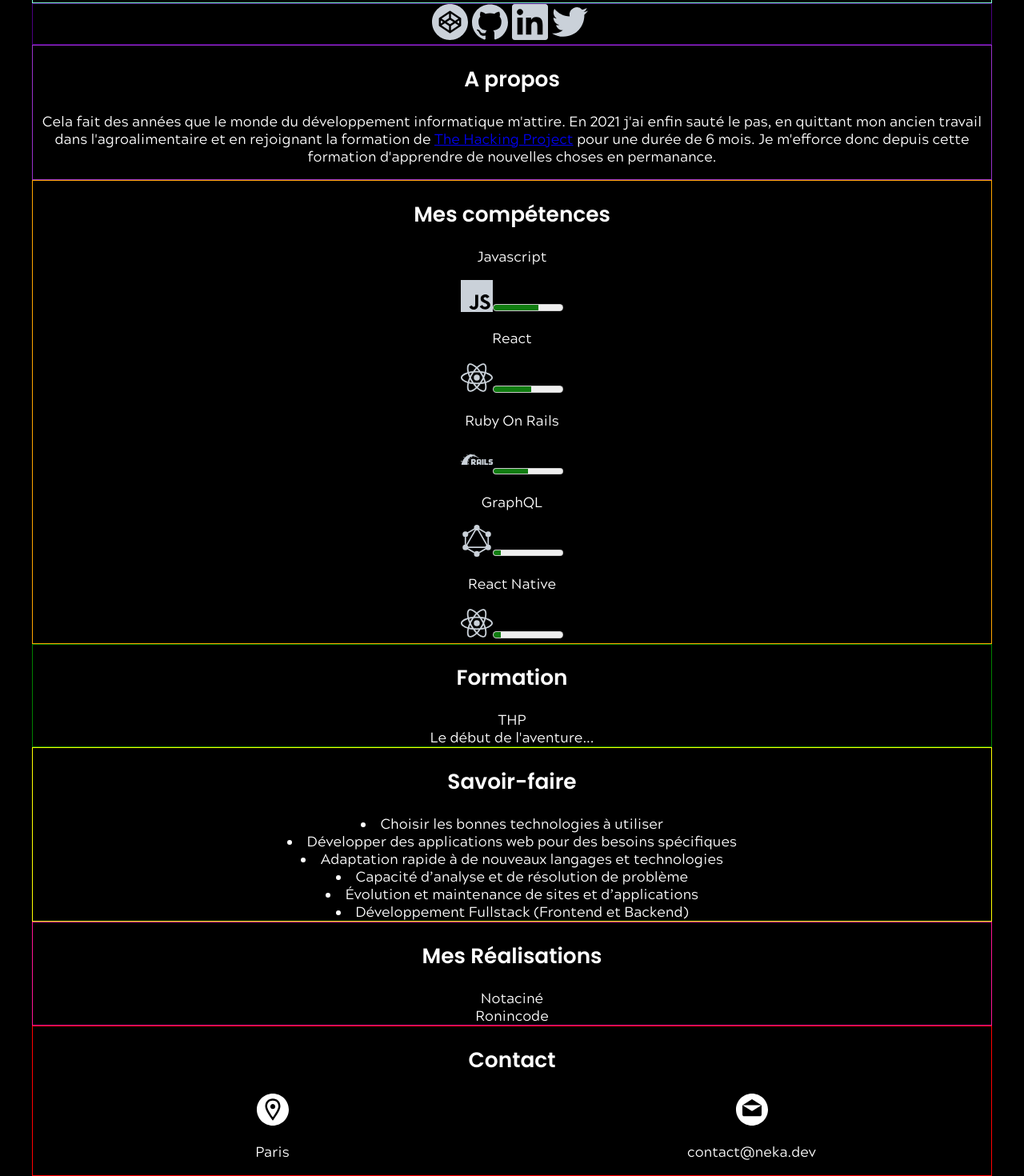
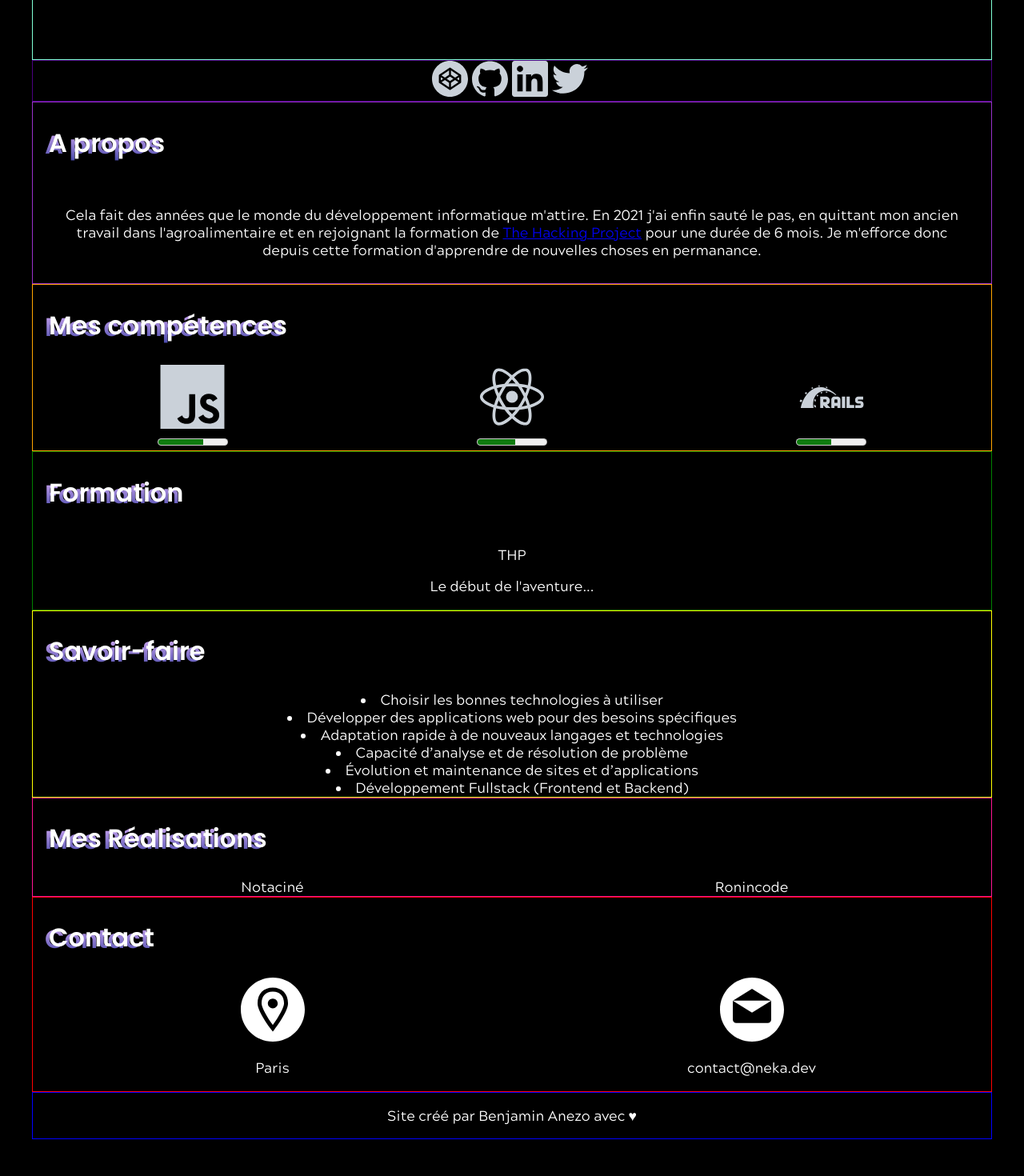
Before and after one commit to Nekall/personal-site, a React (Create React App) app: page / in a window 1280 px wide. Shown: the part 460-1930 px from the top of the page at 80% size. After the commit the page ends 1884 px from the top, so only its background shows below. Built offline with nearby package versions, Linux system fonts and the light colour scheme.

Commit message:
docs&style: new style & more infos

```diff
--- a/src/components/Navbar/index.jsx
+++ b/src/components/Navbar/index.jsx
@@ -5,7 +5,12 @@ const Navbar=()=>(
       <p className="name front-name">Benjamin Anezo</p>
       <p className="bold note">DEVELOPPEUR FULLSTACK JUNIOR</p>
     </div>
-
+    <div className="anchors">
+      <a href="#competences">competences</a>
+      <a href="#formation">formation</a>
+      <a href="#projects">pojects</a>
+      <a href="#contact">contact</a>
+    </div>
   </nav>
 );
 
--- a/src/pages/Home/index.jsx
+++ b/src/pages/Home/index.jsx
@@ -17,13 +17,15 @@ import me from "../../assets/images/me.png";
 
 
 const Home=()=>{
+
   return(
-    <div className="columns">
-    <div>
+    <div className="container">
+
       <div className="photo">
         <img className="background" src={background} alt="background"/>
         <img className="me" src={me} alt="me"/>
       </div>
+
       <div className="social">
         <a href='https://codepen.io/LilNeka/' target="_blank" rel="noreferrer"><img alt="codepen" className="logo codepen" src={codepen} /></a>
         <a href='https://github.com/Nekall' target="_blank" rel="noreferrer"><img alt="github" className="logo github" src={github} /></a>
@@ -32,7 +34,11 @@ const Home=()=>{
       </div>
 
       <div className="about">
+        <div className="title-container">
+          <h2 className="title shadow">A propos</h2>
           <h2 className="title">A propos</h2>
+        </div>
+
         <p>
           Cela fait des années que le monde du développement informatique m'attire.
           En 2021 j'ai enfin sauté le pas, en quittant mon ancien travail dans l'agroalimentaire et en rejoignant
@@ -41,48 +47,53 @@ const Home=()=>{
         </p>
       </div>
 
-      <div className="skills">
+      <div className="skills" id="competences">
+        <div className="title-container">
+          <h2 className="title shadow">Mes compétences</h2>
           <h2 className="title">Mes compétences</h2>
-        <p>Javascript</p>
+        </div>
+
+        <div className="technos">
+          <div>
             <img className="techno-logo javascript" src={javascript} alt="javascript"/>
             <meter id="React"
              min="0" max="100"
              value="65">
             </meter>
-        <p>React</p>
+          </div>
+          <div>
             <img className="techno-logo react" src={react} alt="react"/>
             <meter id="React"
             min="0" max="100"
             value="55">
             </meter>
-        <p>Ruby On Rails</p>
+          </div>
+          <div>
             <img className="techno-logo rubyonrails" src={rubyonrails} alt="rubyonrails"/>
             <meter id="React Native"
              min="0" max="100"
              value="50">
             </meter>
-        <p>GraphQL</p>
-        <img className="techno-logo graphql" src={graphql} alt="graphql"/>
-        <meter id="GraphQL"
-        min="0" max="100"
-        value="10">
-        </meter>
-        <p>React Native</p>
-        <img className="techno-logo react" src={react} alt="react native"/>
-        <meter id="React Native"
-         min="0" max="100"
-         value="10">
-        </meter>
+          </div>
+        </div>
       </div>
 
-      <div className="speech">
+      <div className="speech" id="formation">
+        <div className="title-container">
+          <h2 className="title shadow">Formation</h2>
           <h2 className="title">Formation</h2>
-        <div>THP</div>
-        <div>Le début de l'aventure...</div>
+        </div>
+
+        <p>THP</p>
+        <p>Le début de l'aventure...</p>
       </div>
 
       <div className="expertise">
+        <div className="title-container">
+          <h2 className="title shadow">Savoir-faire</h2>
           <h2 className="title">Savoir-faire</h2>
+        </div>
+
         <li> Choisir les bonnes technologies à utiliser</li>
         <li> Développer des applications web pour des besoins spécifiques</li>
         <li> Adaptation rapide à de nouveaux langages et technologies</li>
@@ -91,15 +102,24 @@ const Home=()=>{
         <li> Développement Fullstack (Frontend et Backend)</li>
       </div>
 
-      <div className="projects">
+      <div className="projects" id="projects">
+        <div className="title-container">
+          <h2 className="title shadow">Mes Réalisations</h2>
           <h2 className="title">Mes Réalisations</h2>
+        </div>
+        <div className="projects-columns">
           <div>Notaciné</div>
           <div>Ronincode</div>
         </div>
+      </div>
 
 
-      <div className="contact">
+      <div className="contact" id="contact">
+        <div className="title-container">
+          <h2 className="title shadow">Contact</h2>
           <h2 className="title">Contact</h2>
+        </div>
+
         <div className="contact-columns">
           <div>
             <img className="logo-contact" src={location} alt="localisation"/>
@@ -117,7 +137,6 @@ const Home=()=>{
       </footer>
 
     </div>
-    </div>
   )
 };
 export default Home;
--- /dev/null
+++ b/src/style/colors.scss
@@ -0,0 +1,5 @@
+$color-black: #000000;
+$color-white: #ffffff;
+$blue-lavender: #3c41a5;
+$light-pink: #e8b9fe;
+$light-grey: #747474;
--- a/src/style/main.scss
+++ b/src/style/main.scss
@@ -1,3 +1,5 @@
+@import "colors.scss";
+
 @font-face {
   font-family: 'Acherus Grotesque';
   src: url('../assets/fonts/acherus-grotesque.woff');
@@ -13,18 +15,22 @@
   src: url('../assets/fonts/poppins-semibold.ttf');
 }
 
+html{
+  scroll-behavior: smooth;
+}
 
 body{
   font-family: 'Acherus Grotesque';
-  color: #ffffff;
+  color: $color-white;
   margin: 0;
   padding: 0;
-  background-color: #000000;
+  background-color: $color-black;
   text-align: center;
   font-size: 1.1rem;
+  cursor: crosshair;
 }
 
-.columns{
+.container{
   max-width: 1200px;
   margin-left: auto;
   margin-right: auto;
@@ -37,9 +43,24 @@ body{
 
 .title{
   font-family: 'Poppins Semibold';
+  position: absolute;
+  font-size: 2rem;
+  padding-left: 20px;
+
+  &.shadow{
+    background: -webkit-linear-gradient($light-pink, $blue-lavender);
+    -webkit-background-clip: text;
+    -webkit-text-fill-color: transparent;
+    font-size: 2rem;
+    margin-left: -5px;
+    padding-top: 2px;
+  }
 }
 
-
+.title-container{
+  width: 100%;
+  height: 100px;
+}
 //###############
 
 //#### Social ####
@@ -55,6 +76,7 @@ footer{
   width: 45px;
   margin-right: 5px;
   filter: invert(91%) sepia(10%) saturate(191%) hue-rotate(169deg) brightness(93%) contrast(87%);
+  transition: 0.5s;
 
   &.linkedin:hover{
     filter: invert(24%) sepia(78%) saturate(2189%) hue-rotate(197deg) brightness(95%) contrast(92%);
@@ -69,7 +91,7 @@ footer{
   }
 
   &.github:hover{
-    filter: invert(47%) sepia(13%) saturate(3683%) hue-rotate(326deg) brightness(91%) contrast(107%);
+    filter: invert(25%) sepia(24%) saturate(5961%) hue-rotate(226deg) brightness(81%) contrast(85%);
   }
 }
 
@@ -93,12 +115,26 @@ footer{
 .name{
   position: absolute;
   &.front-name{
-    color: #000000;
-    font-size: 1rem;
-    -webkit-text-stroke: 2px #ffffff;
+    color: $color-black;
+    -webkit-text-stroke: 2px $color-white;
     font-size: 2.33rem;
     margin-left: 5px;
     padding-bottom: 1px;
+  }
+}
+
+.anchors{
+  display: flex;
+  justify-content: flex-end;
+  & a{
+    color: $color-white;
+    text-decoration: none;
+    padding: 10px;
+    margin: 6px;
+    border: dashed 2px $color-white;
+  }
+  & a:hover{
+    border: solid 2px $color-white;
   }
 }
 
@@ -139,10 +175,14 @@ footer{
   transition: 0.4s;
 }
 
-
 //#### Projets ####
 .projects{
   border: solid deeppink 1px;
+}
+
+.projects-columns{
+  display: grid;
+  grid-template-columns: 1fr 1fr;
 }
 
 //#### Compétences ####
@@ -150,15 +190,24 @@ footer{
   border: solid orange 1px;
 }
 
-.techno-logo{
-  width: 40px;
-  height: 40px;
-  filter: invert(91%) sepia(10%) saturate(191%) hue-rotate(169deg) brightness(93%) contrast(87%);
+.technos{
+  display: grid;
+  grid-template-columns: 1fr 1fr 1fr;
 }
 
-//#### Savoir-Faire ####
+.techno-logo{
+  width: 80px;
+  height: 80px;
+  filter: invert(91%) sepia(10%) saturate(191%) hue-rotate(169deg) brightness(93%) contrast(87%);
+  width: 100%;
+}
+
+//#### A propos ####
 .about{
   border: solid darkorchid 1px;
+  & p{
+    margin: 30px;
+  }
 }
 
 //#### Speech ####
@@ -177,7 +226,7 @@ footer{
 }
 
 .logo-contact{
-  width: 40px;
+  width: 80px;
   filter: invert(95%) sepia(0%) saturate(19%) hue-rotate(347deg) brightness(105%) contrast(106%);
 }
 
@@ -185,3 +234,9 @@ footer{
   display: grid;
   grid-template-columns: 1fr 1fr;
 }
+
+//#### FOOTER ####
+
+footer{
+
+}
```
Lines whose indentation alone changed are shown as unchanged.
